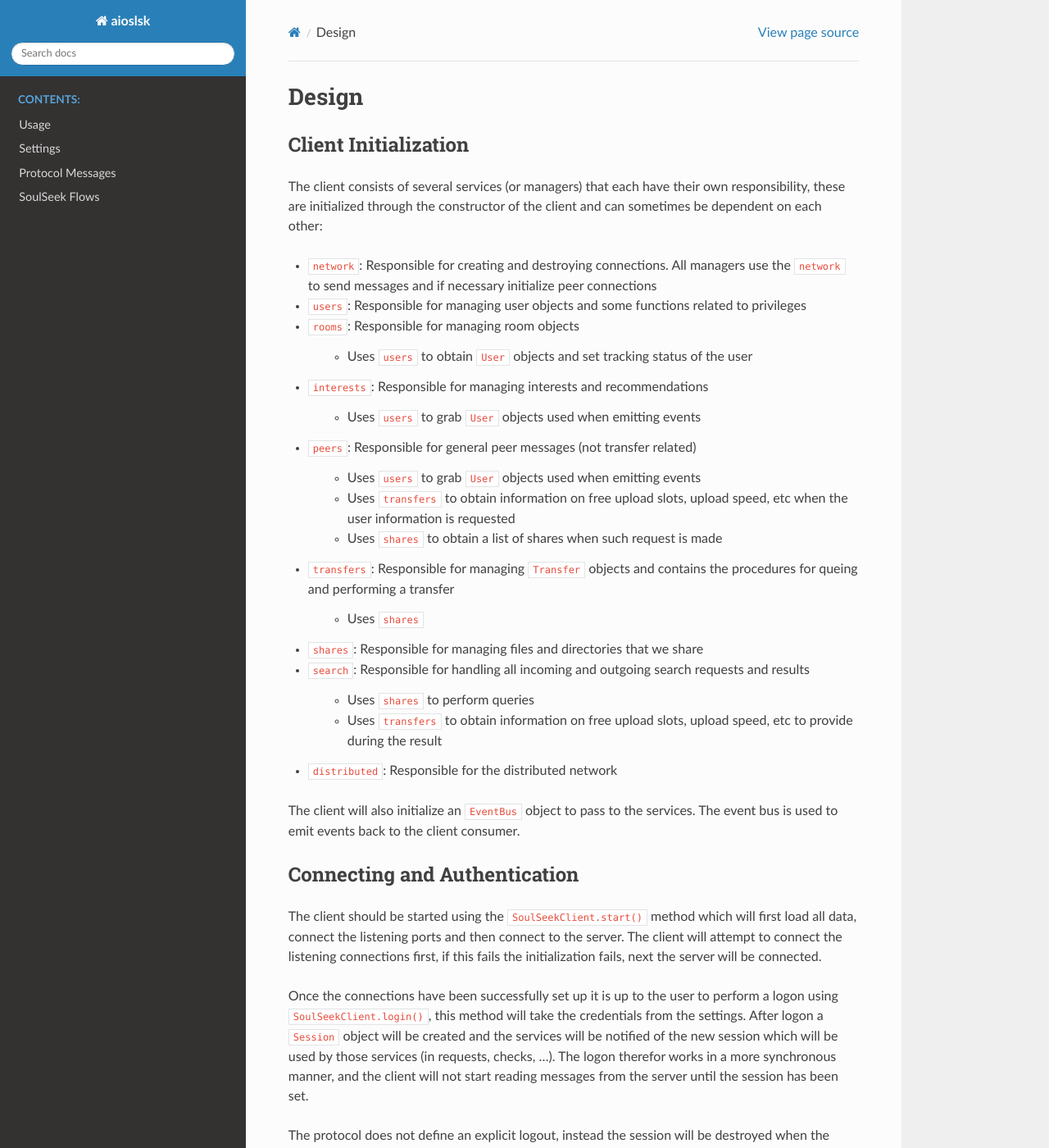
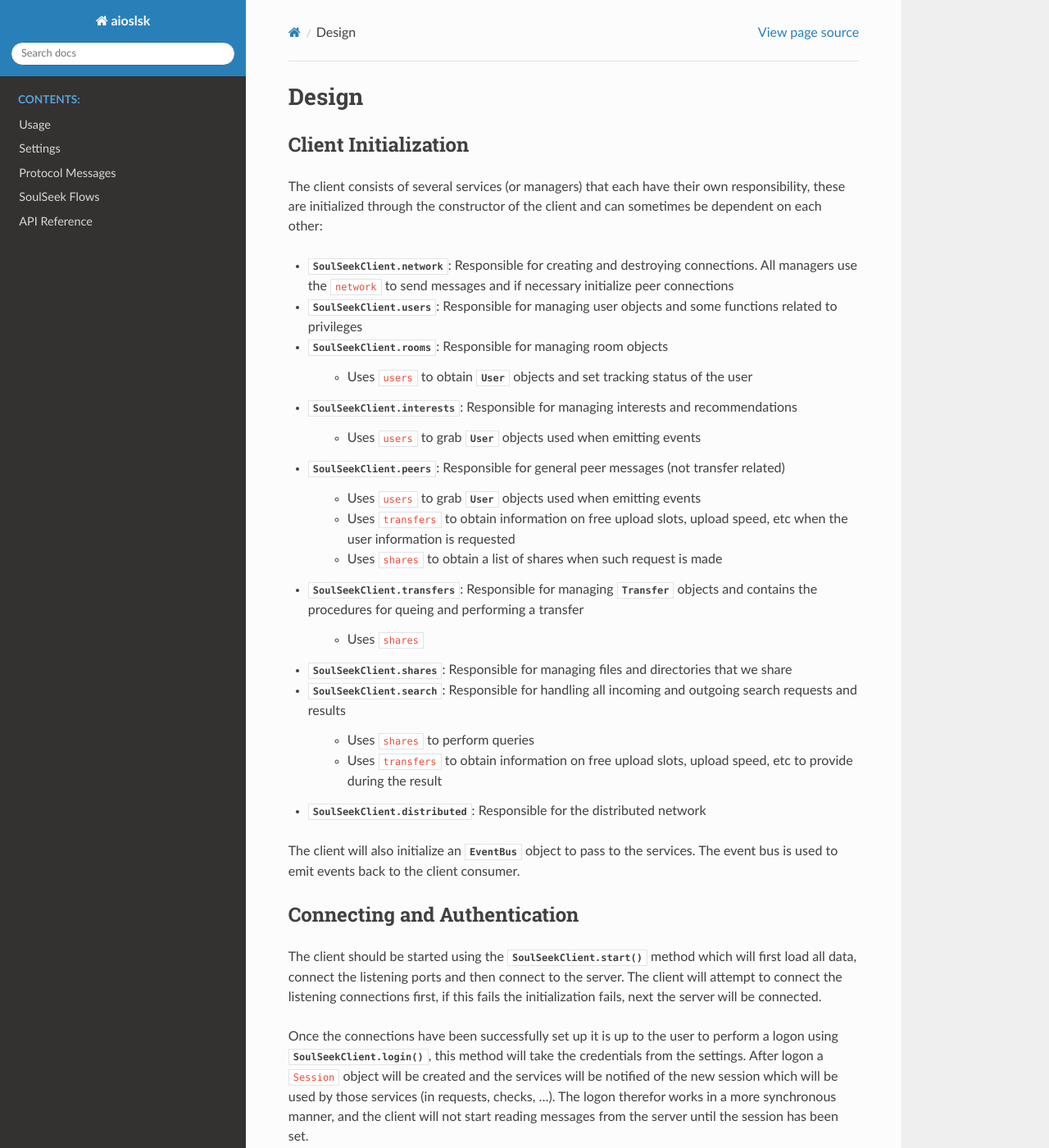
Before and after one commit to JurgenR/aioslsk, a Sphinx documentation site: the page built from docs/source/DESIGN.rst, in a window 1280 px wide and 1400 px high. Shown: the whole window at 82% size. Built offline with Sphinx 7.4.7 and the Read the Docs theme 2.0.0, drawn with Linux system fonts in a browser that asks for light colours; some of the changed text lies outside the part shown.

Commit message:
docs: add API references (#211)
* docs: add initial config for API reference

* docs: add and fix API docs

* docs: add more auto-generated docs, add references to USAGE guide, improve docstrings

* docs: references in design documentation

* docs: print current working directory

* docs: print current working dur

* docs: add mocked imports

* docs: add more mocked dependencies

* docs: add more mocked dependencies

* docs: add pydantic as real dependency

* docs: add settings

* docs: disable JSON for settings

```diff
--- a/docs/requirements.txt
+++ b/docs/requirements.txt
@@ -1 +1,4 @@
 sphinx-rtd-theme
+pydantic
+pydantic_settings
+autodoc_pydantic
--- a/docs/source/DESIGN.rst
+++ b/docs/source/DESIGN.rst
@@ -7,43 +7,43 @@
 
 The client consists of several services (or managers) that each have their own responsibility, these are initialized through the constructor of the client and can sometimes be dependent on each other:
 
-* ``network``: Responsible for creating and destroying connections. All managers use the ``network`` to send messages and if necessary initialize peer connections
-* ``users``: Responsible for managing user objects and some functions related to privileges
-* ``rooms``: Responsible for managing room objects
+* :attr:`.SoulSeekClient.network`: Responsible for creating and destroying connections. All managers use the ``network`` to send messages and if necessary initialize peer connections
+* :attr:`.SoulSeekClient.users`: Responsible for managing user objects and some functions related to privileges
+* :attr:`.SoulSeekClient.rooms`: Responsible for managing room objects
 
-    * Uses ``users`` to obtain ``User`` objects and set tracking status of the user
+    * Uses ``users`` to obtain :class:`.User` objects and set tracking status of the user
 
-* ``interests``: Responsible for managing interests and recommendations
+* :attr:`.SoulSeekClient.interests`: Responsible for managing interests and recommendations
 
-    * Uses ``users`` to grab ``User`` objects used when emitting events
+    * Uses ``users`` to grab :class:`.User` objects used when emitting events
 
-* ``peers``: Responsible for general peer messages (not transfer related)
+* :attr:`.SoulSeekClient.peers`: Responsible for general peer messages (not transfer related)
 
-    * Uses ``users`` to grab ``User`` objects used when emitting events
+    * Uses ``users`` to grab :class:`.User` objects used when emitting events
     * Uses ``transfers`` to obtain information on free upload slots, upload speed, etc when the user information is requested
     * Uses ``shares`` to obtain a list of shares when such request is made
 
-* ``transfers``: Responsible for managing ``Transfer`` objects and contains the procedures for queing and performing a transfer
+* :attr:`.SoulSeekClient.transfers`: Responsible for managing :class:`.Transfer` objects and contains the procedures for queing and performing a transfer
 
     * Uses ``shares``
 
-* ``shares``: Responsible for managing files and directories that we share
-* ``search``: Responsible for handling all incoming and outgoing search requests and results
+* :attr:`.SoulSeekClient.shares`: Responsible for managing files and directories that we share
+* :attr:`.SoulSeekClient.search`: Responsible for handling all incoming and outgoing search requests and results
 
     * Uses ``shares`` to perform queries
     * Uses ``transfers`` to obtain information on free upload slots, upload speed, etc to provide during the result
 
-* ``distributed``: Responsible for the distributed network
+* :attr:`.SoulSeekClient.distributed`: Responsible for the distributed network
 
-The client will also initialize an ``EventBus`` object to pass to the services. The event bus is used to emit events back to the client consumer.
+The client will also initialize an :class:`.EventBus` object to pass to the services. The event bus is used to emit events back to the client consumer.
 
 
 Connecting and Authentication
 =============================
 
-The client should be started using the ``SoulSeekClient.start()`` method which will first load all data, connect the listening ports and then connect to the server. The client will attempt to connect the listening connections first, if this fails the initialization fails, next the server will be connected.
+The client should be started using the :meth:`.SoulSeekClient.start` method which will first load all data, connect the listening ports and then connect to the server. The client will attempt to connect the listening connections first, if this fails the initialization fails, next the server will be connected.
 
-Once the connections have been successfully set up it is up to the user to perform a logon using ``SoulSeekClient.login()``, this method will take the credentials from the settings. After logon a ``Session`` object will be created and the services will be notified of the new session which will be used by those services (in requests, checks, ...). The logon therefor works in a more synchronous manner, and the client will not start reading messages from the server until the session has been set.
+Once the connections have been successfully set up it is up to the user to perform a logon using :meth:`.SoulSeekClient.login`, this method will take the credentials from the settings. After logon a ``Session`` object will be created and the services will be notified of the new session which will be used by those services (in requests, checks, ...). The logon therefor works in a more synchronous manner, and the client will not start reading messages from the server until the session has been set.
 
 The protocol does not define an explicit logout, instead the session will be destroyed when the server is disconnected.
 
--- a/docs/source/MESSAGES.rst
+++ b/docs/source/MESSAGES.rst
@@ -1557,6 +1557,8 @@
       1. **string**: related_searches
 
 
+.. _ExcludedSearchPhrases:
+
 ExcludedSearchPhrases (Code 160)
 --------------------------------
 
--- a/docs/source/SOULSEEK.rst
+++ b/docs/source/SOULSEEK.rst
@@ -277,6 +277,7 @@
 When a client receives a :ref:`GetUserStats` message the client should determine whether to enable or disable accepting children and if enabled, calculate the amount of maximum children.
 
 1. If the ``avg_speed`` returned is smaller than the value received by :ref:`ParentMinSpeed` * 1024 :
+
   1. Send :ref:`AcceptChildren` (``accept = false``)
 
 2. If the ``avg_speed`` is greater or equal than the value received by :ref:`ParentMinSpeed` * 1024 :
--- a/docs/source/conf.py
+++ b/docs/source/conf.py
@@ -6,6 +6,7 @@
 import os
 import sys
 sys.path.insert(0, os.path.abspath('../../src/aioslsk'))
+sys.path.insert(0, os.path.abspath('../../src/'))
 
 # -- Project information -----------------------------------------------------
 # https://www.sphinx-doc.org/en/master/usage/configuration.html#project-information
@@ -18,7 +19,9 @@
 # https://www.sphinx-doc.org/en/master/usage/configuration.html#general-configuration
 
 extensions = [
-    'sphinx_rtd_theme'
+    'sphinx_rtd_theme',
+    'sphinx.ext.autodoc',
+    'sphinxcontrib.autodoc_pydantic'
 ]
 
 templates_path = ['_templates']
@@ -29,3 +32,20 @@
 
 html_theme = 'sphinx_rtd_theme'
 html_static_path = ['_static']
+
+# Autodoc settings
+# autodoc_class_signature = 'seperated'
+autodoc_member_order = 'bysource'
+autodoc_typehints = 'description'
+autodoc_default_options = {
+    'undoc-members': True
+}
+autodoc_mock_imports = [
+    'aiofiles',
+    'async_upnp_client',
+    'async_timeout',
+    'mutagen'
+]
+
+autodoc_pydantic_model_show_json = False
+autodoc_pydantic_settings_show_json = False
--- a/docs/source/index.rst
+++ b/docs/source/index.rst
@@ -7,13 +7,14 @@
 ===================================
 
 .. toctree::
-   :maxdepth: 3
+   :maxdepth: 1
    :caption: Contents:
 
    ./USAGE
    ./SETTINGS
    ./MESSAGES
    ./SOULSEEK
+   ./API
 
 Indices and tables
 ==================
--- a/pyproject.toml
+++ b/pyproject.toml
@@ -38,6 +38,7 @@
 pytest-unordered = ">=0.5.2,<0.7.0"
 pytest-asyncio = ">=0.21.1,<0.24.0"
 sphinx-rtd-theme = "^2.0.0"
+autodoc-pydantic = "^2.1.0"
 
 [tool.poetry.group.tools]
 optional = true
```
Also changed, not shown: other parts of docs/source/DESIGN.rst (+4 -4 lines), docs/source/API.rst (added, +156 -0 lines), docs/source/USAGE.rst (+15 -15 lines), 9 other files.
